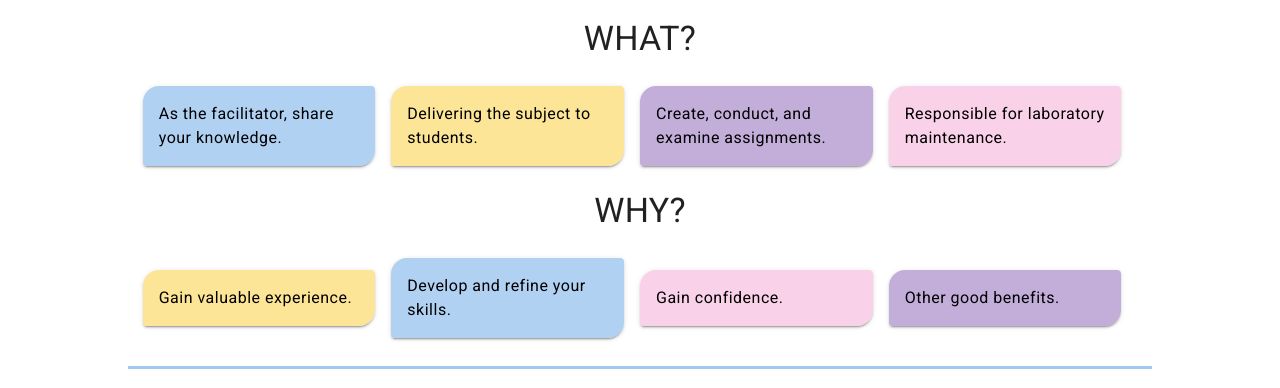
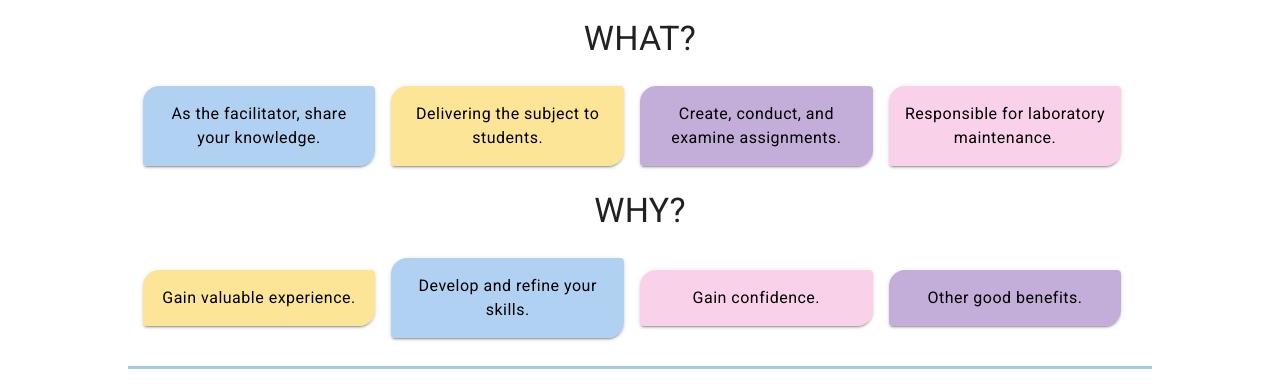
Before and after one commit to okka-riswana/oprecastprak2020, a Nuxt app: page / in a window 1280 px wide. Shown: the part 514-902 px from the top of the page. Built offline with nearby package versions, Linux system fonts and the light colour scheme.

Commit message:
centered what why

```diff
--- a/pages/index.vue
+++ b/pages/index.vue
@@ -63,7 +63,7 @@
       <v-row
         align="center"
         justify="center"
-        class="pl-12 pr-12 mt-6"
+        class="pl-12 pr-12 mt-6 text-center"
       >
         <v-flex xs12 sm6 md3 pr-4 pt-4>
           <v-card shaped>
@@ -110,7 +110,7 @@
       <v-row
         align="center"
         justify="center"
-        class="pl-12 pr-12 mt-6"
+        class="pl-12 pr-12 mt-6 text-center"
       >
         <v-flex xs12 sm6 md3 pr-4 pt-4>
           <v-card shaped>
```
